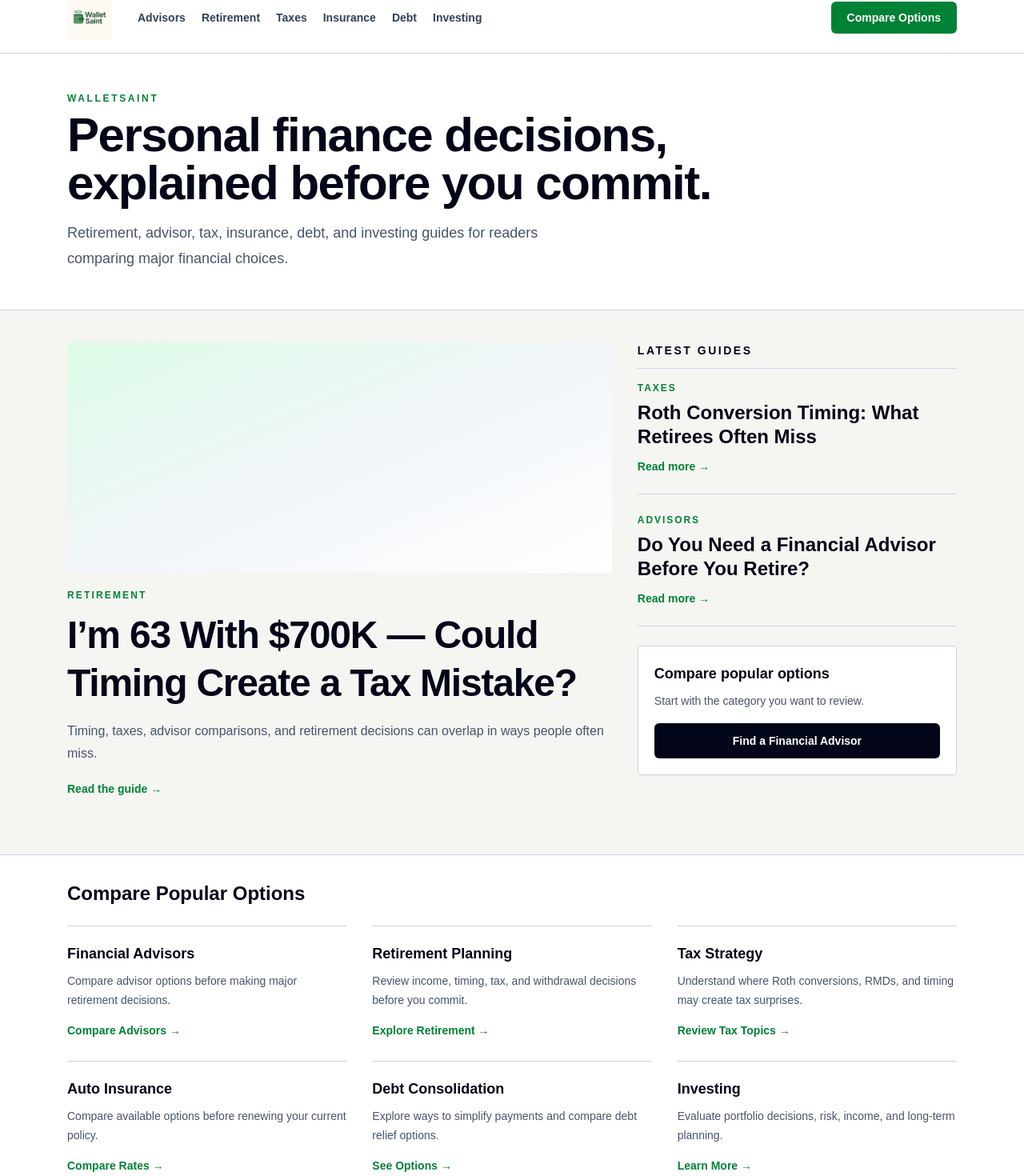
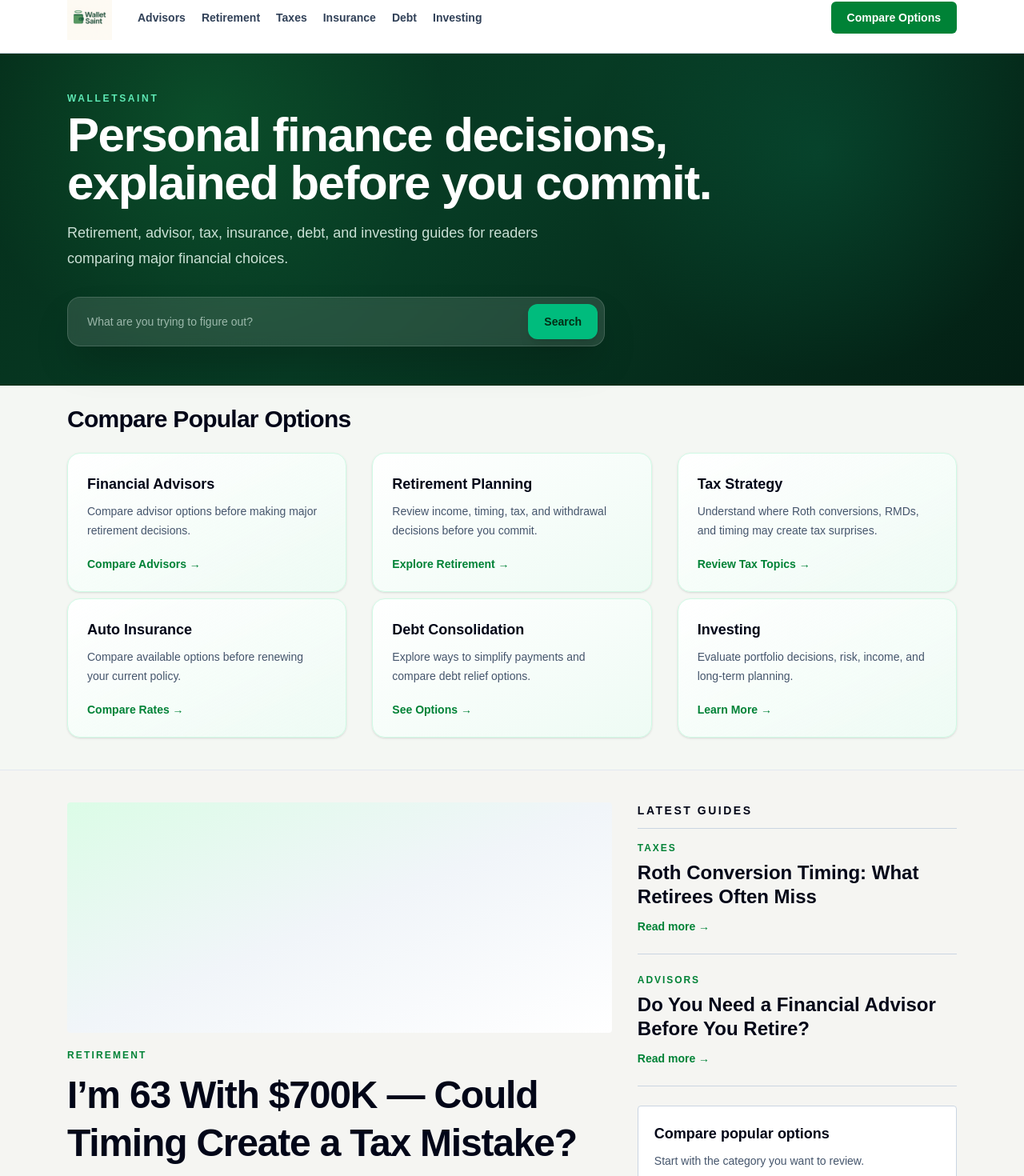
Before and after one commit to elevateaxis1/walletsaint-publisher, a Next.js app: page / in a window 1280 px wide. Shown: the part 22-1492 px from the top of the page at 80% size. Built offline with nearby package versions, Linux system fonts and the light colour scheme.

Commit message:
greensprout layout v1 pre split hero

```diff
--- a/app/page.tsx
+++ b/app/page.tsx
@@ -74,20 +74,53 @@ export default function Home() {
         </div>
       </header>
 
-      <section className="border-b border-slate-300 bg-white">
+      <section className="border-b border-green-950 bg-[radial-gradient(circle_at_20%_20%,rgba(34,197,94,0.18),transparent_28%),radial-gradient(circle_at_80%_30%,rgba(16,185,129,0.14),transparent_26%),linear-gradient(135deg,#052e1b,#073b24_45%,#031f14)] text-white">
         <div className="mx-auto max-w-6xl px-5 py-12">
-          <p className="text-xs font-bold uppercase tracking-[0.22em] text-green-700">
+          <p className="text-xs font-bold uppercase tracking-[0.22em] text-emerald-300">
             WalletSaint
           </p>
-          <h1 className="mt-2 max-w-4xl text-5xl font-black tracking-tight md:text-6xl">
+          <h1 className="mt-2 max-w-4xl text-5xl font-black tracking-tight text-white md:text-6xl">
             Personal finance decisions, explained before you commit.
           </h1>
-          <p className="mt-4 max-w-2xl text-lg leading-8 text-slate-600">
+          <p className="mt-4 max-w-2xl text-lg leading-8 text-emerald-50/85">
             Retirement, advisor, tax, insurance, debt, and investing guides for readers comparing major financial choices.
           </p>
+<div className="mt-8 flex max-w-2xl items-center gap-3 rounded-2xl border border-white/15 bg-white/12 p-2 shadow-2xl backdrop-blur">
+  <input
+    type="text"
+    placeholder="What are you trying to figure out?"
+    className="flex-1 bg-transparent px-4 py-3 text-sm text-white outline-none placeholder:text-emerald-50/60"
+  />
+  <button className="rounded-xl bg-emerald-500 px-5 py-3 text-sm font-bold text-green-950 shadow-lg hover:bg-emerald-400">
+    Search
+  </button>
+</div>
         </div>
       </section>
+ <section className="border-b border-slate-200 bg-[#f4f7f3]">
+        <div className="mx-auto max-w-6xl px-5 pt-6 pb-10">
+          <h2 className="text-3xl font-black tracking-tight">Compare Popular Options</h2>
 
+          <div className="mt-6 grid gap-x-8 gap-y-2 md:grid-cols-3">
+            {offers.map((offer) => (
+              <div
+                key={offer.title}
+                className="group rounded-2xl border border-emerald-100 bg-gradient-to-br from-white to-emerald-50/70 p-6 shadow-sm transition hover:-translate-y-1 hover:border-emerald-300 hover:shadow-xl"
+              >
+                <h3 className="text-lg font-black text-slate-950 group-hover:text-green-700">
+  {offer.title}
+</h3>
+<p className="mt-2 text-sm leading-6 text-slate-600">
+  {offer.desc}
+</p>
+<p className="mt-5 text-sm font-black text-green-700">
+  {offer.cta} →
+</p>
+              </div>
+            ))}
+          </div>
+        </div>
+      </section>
       <section className="mx-auto grid max-w-6xl gap-8 px-5 py-10 lg:grid-cols-[1.45fr_0.85fr]">
         <a href={`/articles/${lead.slug}`} className="block border-b border-slate-300 pb-8 lg:border-b-0">
           <div className="h-72 rounded-sm bg-gradient-to-br from-green-100 via-slate-100 to-white" />
@@ -134,30 +167,7 @@ export default function Home() {
         </div>
       </section>
 
-      <section className="border-y border-slate-300 bg-white">
-        <div className="mx-auto max-w-6xl px-5 py-8">
-          <h2 className="text-2xl font-black">Compare Popular Options</h2>
 
-          <div className="mt-6 grid gap-x-8 gap-y-2 md:grid-cols-3">
-            {offers.map((offer) => (
-              <div
-                key={offer.title}
-                className="group border-t border-slate-300 bg-white py-5 transition hover:border-green-700"
-              >
-                <h3 className="text-lg font-black group-hover:text-green-700">
-  {offer.title}
-</h3>
-<p className="mt-2 text-sm leading-6 text-slate-600">
-  {offer.desc}
-</p>
-<p className="mt-4 text-sm font-black text-green-700">
-  {offer.cta} →
-</p>
-              </div>
-            ))}
-          </div>
-        </div>
-      </section>
 
       <section className="mx-auto max-w-6xl px-5 py-10">
         <h2 className="border-b border-slate-300 pb-3 text-2xl font-black">
```
